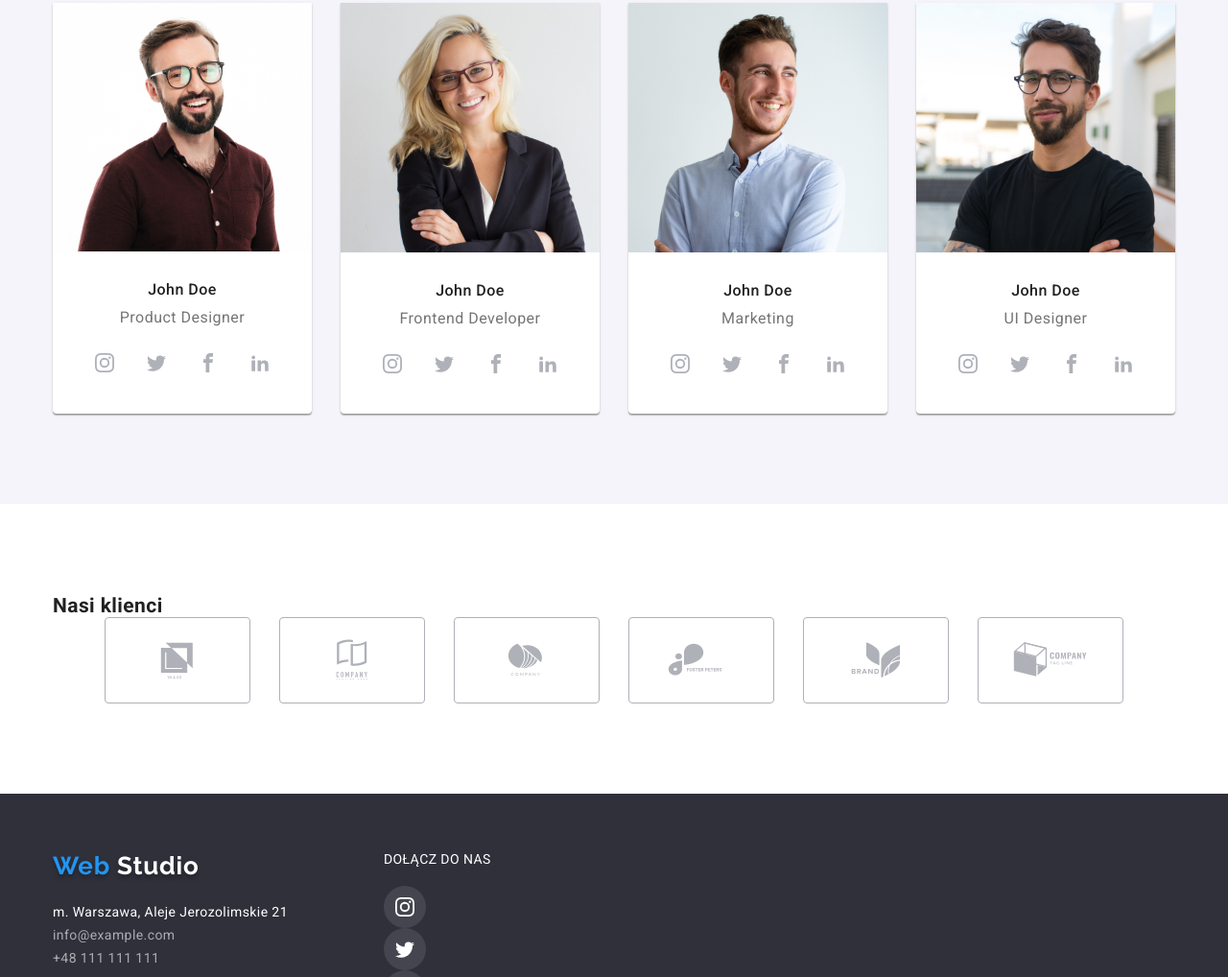
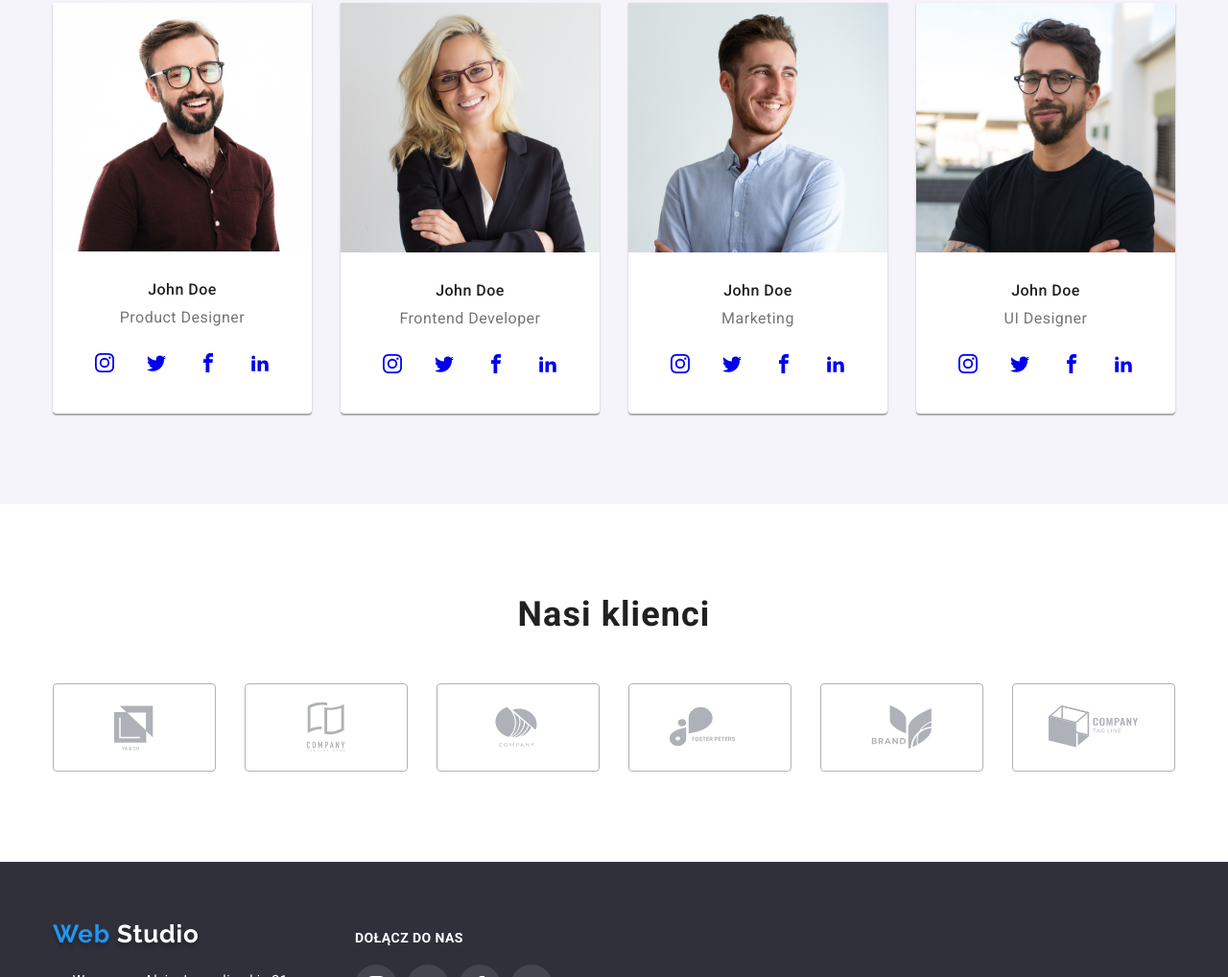
Before and after one commit to AJanasik/goit-markup-hw-04, a plain HTML site: page index.html in a window 1280 px wide. Shown: the part 1782-2800 px from the top of the page at 96% size. Drawn offline with Linux system fonts and the light colour scheme; a script that the page names is missing.

Commit message:
Update style.css

```diff
--- a/css/style.css
+++ b/css/style.css
@@ -283,6 +283,17 @@ button {
 	color: #212121;
 }
 
+.section-title-clients {
+	font-weight: 700;
+	font-size: 36px;
+	line-height: 1.2;
+	text-align: center;
+	letter-spacing: 0.03em;
+	margin-bottom: 50px;
+
+	color: #212121;
+}
+
 .work {
 	padding-top: 0;
 }
@@ -502,7 +513,7 @@ footer {
 /* 			stop porfolio kafelki */
 
 .icon-header {
-	--color1: currentColor;
+	fill: currentColor;
 	margin-right: 10px;
 	vertical-align: middle;
 }
@@ -519,11 +530,6 @@ footer {
 	padding: 25px 102.34px;
 	margin-bottom: 30px;
 	border-radius: 4px;
-}
-
-.icons-team {
-	margin-top: 16px;
-	margin-left: 10px;
 }
 
 .team-icons {
@@ -544,14 +550,17 @@ footer {
 
 .block-footer {
 	display: flex;
+	align-items: baseline;
 }
 
 .block-footer-contact {
-	margin-left: 100px;
+	margin-left: 70px;
 }
 
 .title-footer {
 	color: #ffffff;
+	font-weight: 700;
+	letter-spacing: 0.03em;
 }
 
 .section-main {
@@ -582,8 +591,7 @@ footer {
 	display: flex;
 	align-items: center;
 	justify-content: center;
-	color: var(--icons-color);
-	padding: 12px 12px;
+
 	border-radius: 50%;
 }
 
@@ -597,8 +605,8 @@ footer {
 .icon-customers {
 	fill: currentColor;
 
-	width: 86px;
-	height: 50px;
+	width: 106px;
+	height: 60px;
 }
 
 .icon-customers:hover,
@@ -611,18 +619,17 @@ footer {
 	display: flex;
 	align-items: center;
 	justify-content: center;
-	height: 90px;
-	padding: 16px 32px;
+	width: 170px;
+	height: 92px;
+
 	color: var(--icons-color);
-	border: 1px solid var(--icons-color);
+	border: 1px solid currentColor;
 	border-radius: 4px;
 }
 
 .client-links:hover,
 .client-links:focus {
 	color: #2196f3;
-	fill: #2196f3;
-	border-color: #2196f3;
 }
 
 .client-list {
@@ -661,5 +668,11 @@ footer {
 }
 
 .pading-top {
-	padding-top: 20px;
+	margin-top: 20px;
 }
+
+.setting-in-row-footer {
+	display: flex;
+	gap: 10px;
+	justify-content: center;
+}
```
